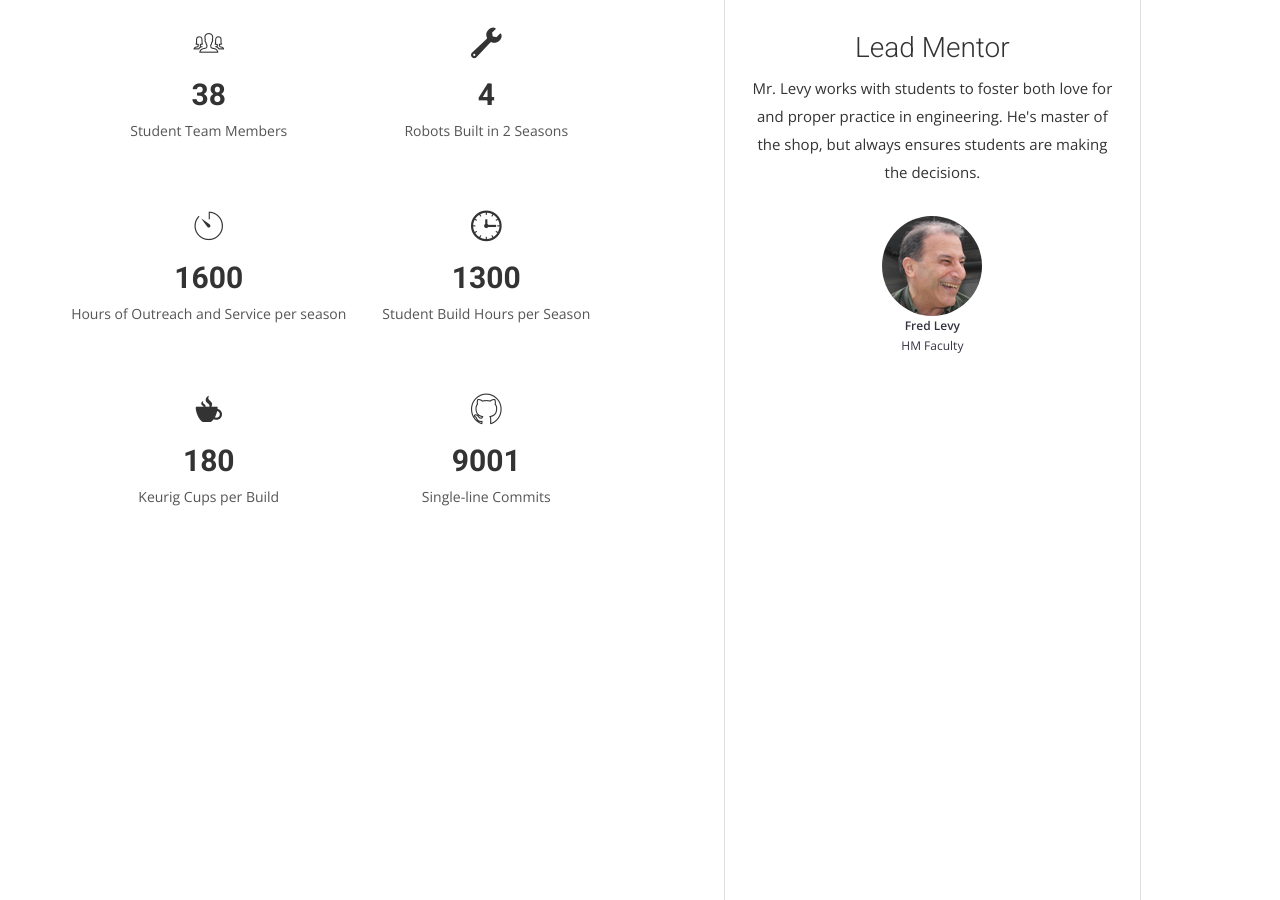
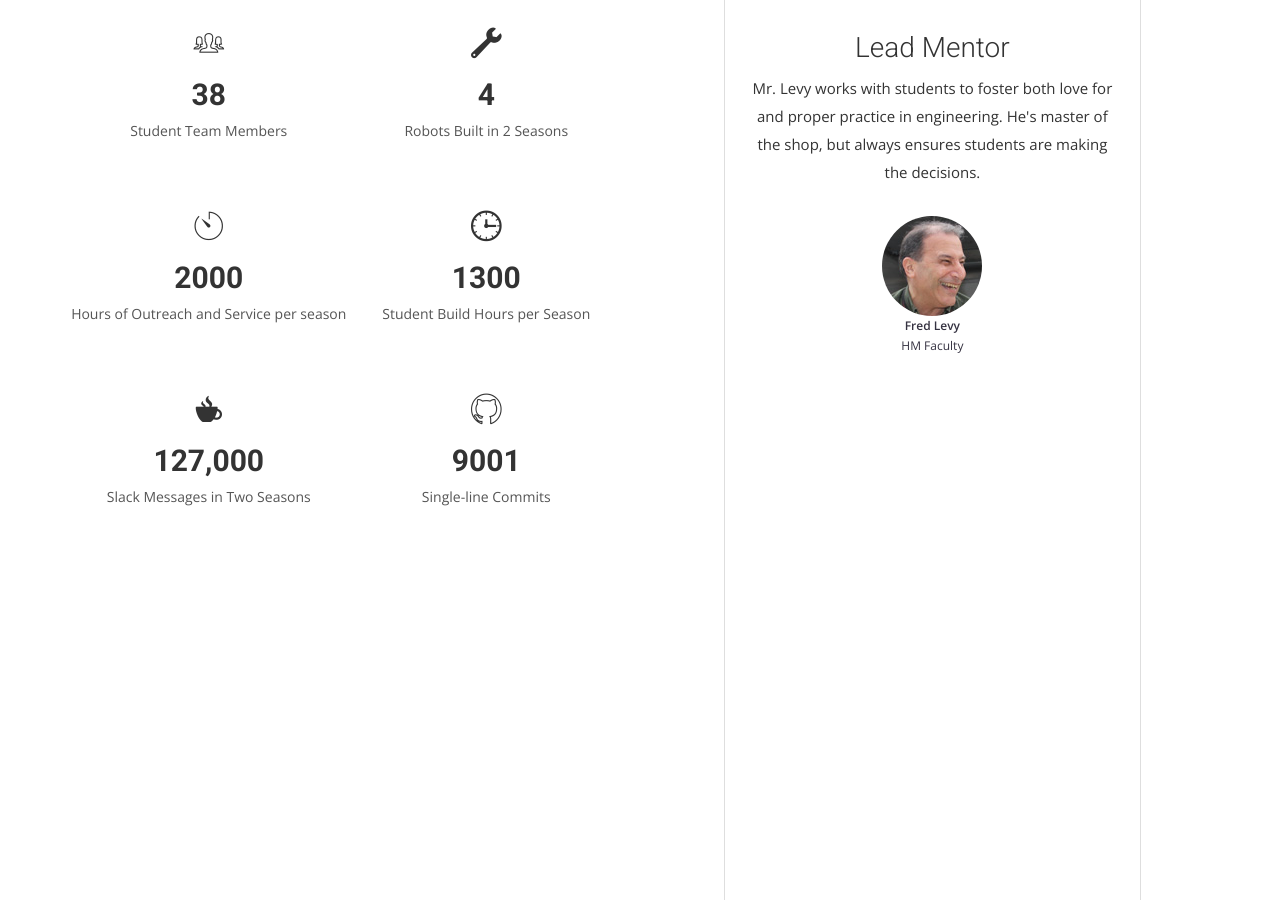
Before and after one commit to frc5806/frc5806.github.io, a Jekyll site: the page built from index.html, in a window 1280 px wide and 900 px high, scrolled down 2365 px. Built offline with Jekyll 4.4.1, drawn with Linux system fonts in a browser that asks for light colours; nearby versions of some CDN libraries; some web fonts are replaced.

Commit message:
updated stats

```diff
--- a/index.html
+++ b/index.html
@@ -80,7 +80,7 @@ permalink: /
             <li>
               <div class="block">
                 <i class="ion-ios-timer-outline"></i>
-                <h4 class="counter">1600</h4>
+                <h4 class="counter">2000</h4>
                 <span>Hours of Outreach and Service per season</span>
               </div>
             </li>
@@ -94,8 +94,8 @@ permalink: /
             <li>
               <div class="block">
                 <i class="ion-coffee"></i>
-                <h4 class="counter">180</h4>
-                <span>Keurig Cups per Build</span>
+                <h4 class="counter">127,000</h4>
+                <span>Slack Messages in Two Seasons</span>
               </div>
             </li>
              <li>
```
